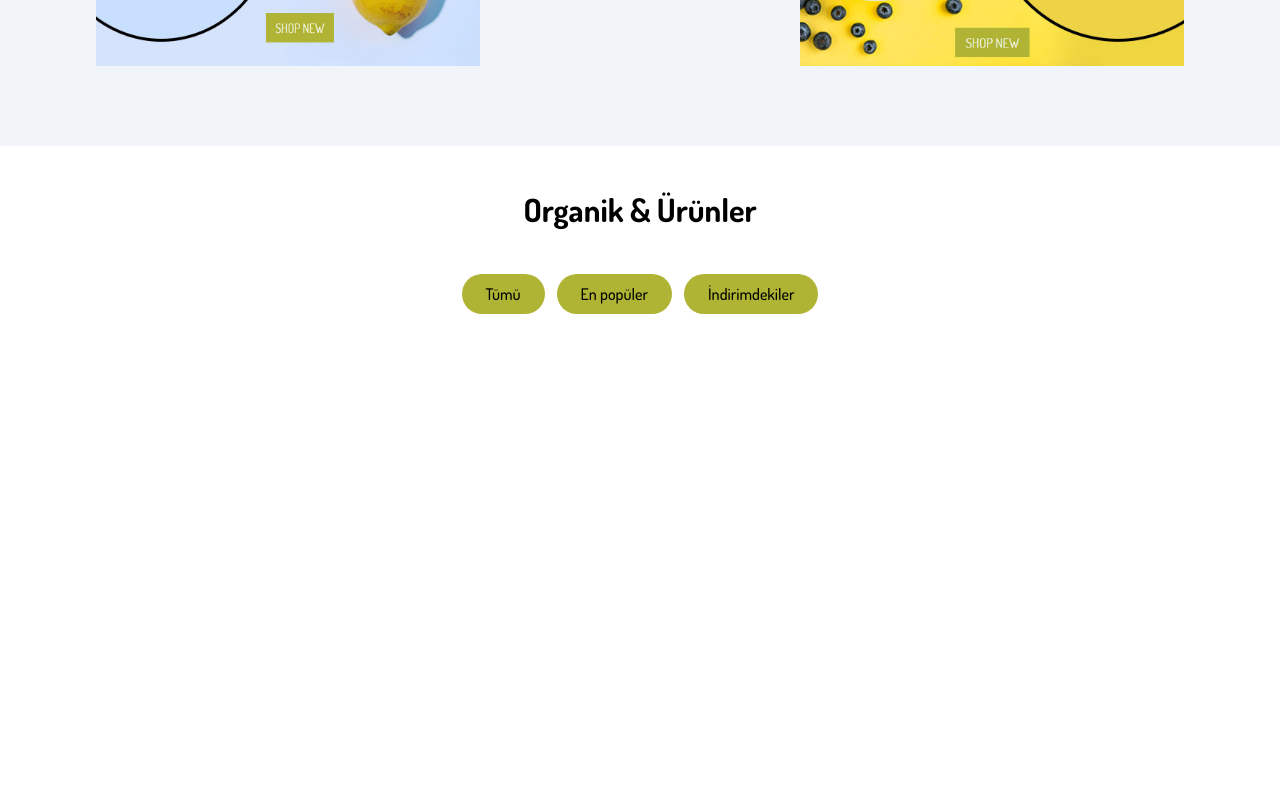
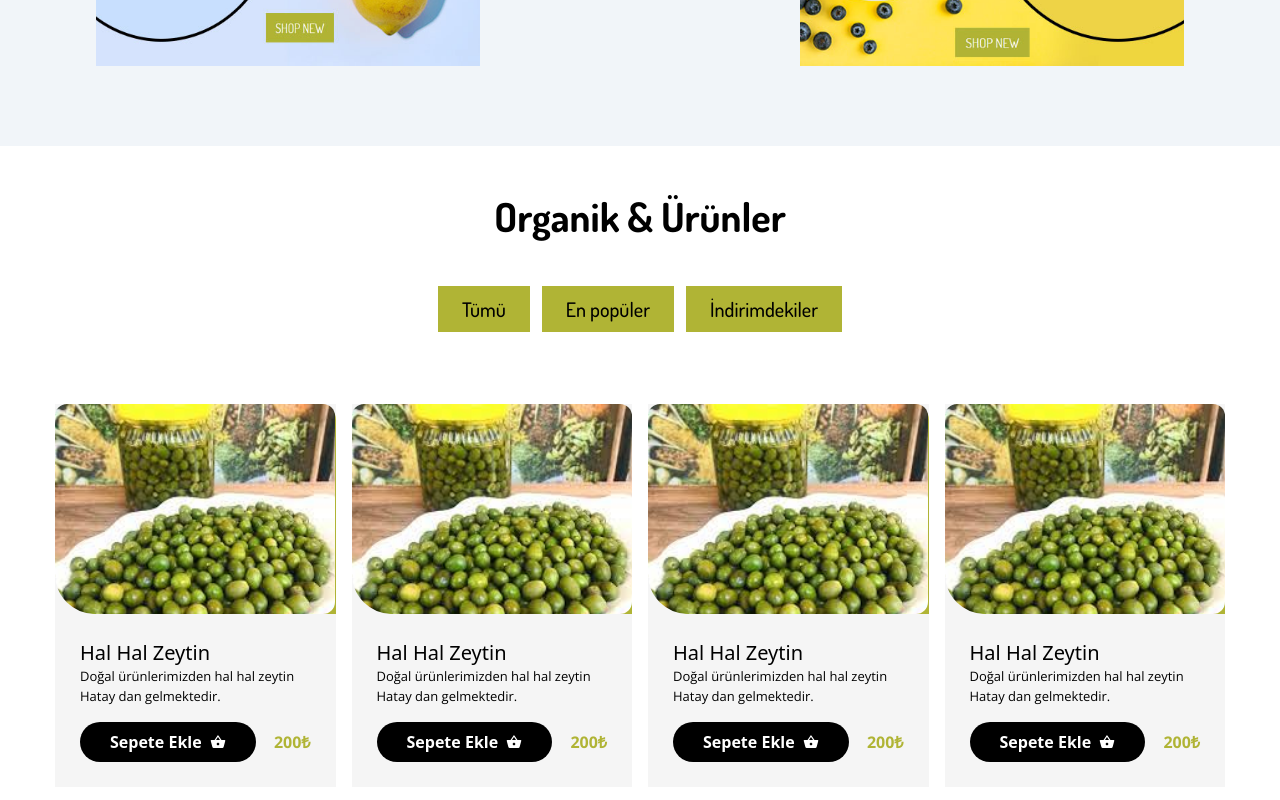
Before and after one commit to rabianurkavi/organic-products, a Next.js app: page /home in a window 1280 px wide. Shown: the part 1438-2238 px from the top of the page. Before the commit the page ends 1888 px from the top, so only its background shows below. Built offline with nearby package versions, Linux system fonts and the light colour scheme.

Commit message:
MenuItems and productlist menu edits

```diff
--- /dev/null
+++ b/components/product/MenuItem.jsx
@@ -0,0 +1,27 @@
+import Image from 'next/image'
+import React from 'react'
+import {MdShoppingBasket} from "react-icons/md"
+
+const MenuItem = () => {
+    return (
+      <div className="bg-secondary ">
+          <div className='w-full bg-primary h-[210px] grid place-content-center rounded-bl-[46px] rounded-tl-2xl rounded-tr-2xl '>
+            <div className="relative w-[280px] h-[210px] hover:scale-110 transition-all">
+              <Image src="/images/olive.jpg" alt="" layout="fill" objectFit='cover' className="rounded-xl rounded-bl-[40px]"   />
+            </div>
+          </div>
+          <div className="p-[25px] text-black">
+            <h4 className="text-xl font-sans">Hal Hal Zeytin</h4>
+            <p className="text-[13px]">Doğal ürünlerimizden hal hal zeytin Hatay dan gelmektedir.</p>
+
+            <div className="flex justify-between items-center mt-4">
+             <button className='btn-black rounded-full flex items-center gap-2 font-sans font-semibold hover:bg-primary'>
+              Sepete Ekle<MdShoppingBasket /></button>
+             <span className='text-primary font-bold'>200₺</span>
+             </div>
+          </div>
+      </div>
+    )
+  }
+
+export default MenuItem
--- a/components/product/MenuWrapper.jsx
+++ b/components/product/MenuWrapper.jsx
@@ -1,19 +1,23 @@
 import React from 'react'
 import Title from '../ui/Title'
+import MenuItem from './MenuItem'
 
 const MenuWrapper = () => {
   return (
     <div className="container mx-auto mb-16 py-10" >
         <div className="flex flex-col items-center">
-            <Title addClass="text-[32px]" >Organik & Ürünler</Title>
+            <Title addClass="text-[40px]" >Organik & Ürünler</Title>
           <div className='mt-10 flex items-center gap-3'>
-            <button className="px-6 py-2 bg-primary rounded-3xl font-dosis  hover:bg-black hover:text-white ">Tümü</button>
-            <button className="px-6 py-2 bg-primary rounded-3xl font-dosis hover:bg-black hover:text-white ">En popüler</button>
-            <button className="px-6 py-2 bg-primary rounded-3xl font-dosis hover:bg-black hover:text-white">İndirimdekiler</button>
+            <button className="px-6 py-2 text-[20px] bg-primary  font-dosis  hover:bg-black hover:text-white ">Tümü</button>
+            <button className="px-6 py-2 text-[20px] bg-primary  font-dosis hover:bg-black hover:text-white ">En popüler</button>
+            <button className="px-6 py-2 text-[20px] bg-primary  font-dosis hover:bg-black hover:text-white">İndirimdekiler</button>
           </div>
         </div>
-        <div className="mt-8 grid md:grid-cols-3 sm:grid-cols-2 grid-cols-1 gap-4">
-
+        <div className="mt-8 grid md:grid-cols-4 sm:grid-cols-2 grid-cols-1 gap-4 py-10">
+            <MenuItem />
+            <MenuItem />
+            <MenuItem />
+            <MenuItem />
         </div>
     </div>
   )
--- a/styles/globals.css
+++ b/styles/globals.css
@@ -27,6 +27,9 @@ body {
 .overlay {
 
 }
+.btn-black{
+  @apply text-white px-[30px] py-[8px]  bg-black cursor-pointer hover:opacity-80 transition-all;
+}
 
 .btn-primary:hover .btn-primary{
   content: "";
```
